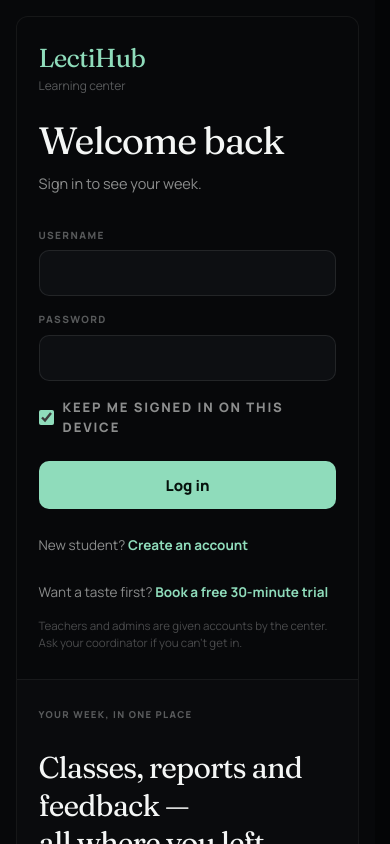
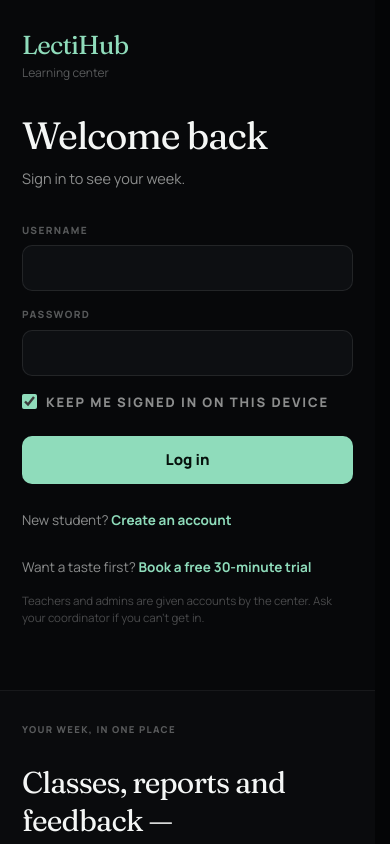
Before and after one commit to Vinnnyyyyyy/LectiHub, a Vue app: page /login in a window 390 px wide. Shown: the top 844 px of the page. Built offline with nearby package versions, Linux system fonts and the light colour scheme; no server answers.

Commit message:
Revert "Center login (and auth) layout in the middle"

```diff
--- a/src/components/AuthLayout.vue
+++ b/src/components/AuthLayout.vue
@@ -11,7 +11,6 @@ defineProps<{
 </script>
 
 <template>
-  <div class="auth-shell">
   <div class="auth">
     <div class="form-col">
       <header class="brandblock">
@@ -28,37 +27,22 @@ defineProps<{
       <slot name="aside" />
     </aside>
   </div>
-  </div>
 </template>
 
 <style scoped>
-.auth-shell {
+.auth {
+  display: flex;
   min-height: 100vh;
-  display: grid;
-  place-items: center;
-  padding: 2rem 1.25rem;
-  background:
-    radial-gradient(ellipse 70% 55% at 50% 40%, rgba(126, 184, 164, 0.08), transparent 60%),
-    var(--lh-bg);
+  background: var(--lh-bg);
   color: var(--lh-ink);
 }
 
-.auth {
-  display: flex;
-  width: min(100%, 64rem);
-  min-height: min(40rem, calc(100vh - 4rem));
-  border: 1px solid var(--lh-line);
-  border-radius: var(--lh-radius-frame);
-  overflow: hidden;
-  background: var(--lh-bg);
-}
-
 .form-col {
-  width: min(100%, 28rem);
-  flex: 0 1 28rem;
+  width: 560px;
+  flex: 0 0 560px;
   display: flex;
   flex-direction: column;
-  padding: 2.5rem 2.75rem;
+  padding: 52px 60px;
 }
 
 .brandblock {
@@ -86,7 +70,7 @@ defineProps<{
   flex-direction: column;
   justify-content: center;
   min-height: 0;
-  padding: 1.5rem 0 0;
+  padding: 32px 0;
 }
 
 .side {
@@ -96,7 +80,7 @@ defineProps<{
   flex-direction: column;
   justify-content: center;
   gap: 26px;
-  padding: 2.5rem 2.75rem;
+  padding: 52px 56px;
   border-left: 1px solid var(--lh-line);
   background: var(--lh-rail);
 }
@@ -258,28 +242,21 @@ defineProps<{
 }
 
 @media (max-width: 940px) {
-  .auth-shell {
-    padding: 1rem;
-    place-items: stretch;
-  }
-
   .auth {
     flex-direction: column;
-    min-height: calc(100vh - 2rem);
-    width: 100%;
   }
 
   .form-col {
     width: 100%;
     flex: 1 1 auto;
-    padding: 1.75rem 1.35rem;
+    padding: 32px 22px;
   }
 
   .side {
     flex: 0 0 auto;
     border-left: 0;
     border-top: 1px solid var(--lh-line);
-    padding: 1.75rem 1.35rem;
+    padding: 32px 22px;
   }
 }
 </style>
```
Lines whose indentation alone changed are shown as unchanged.
